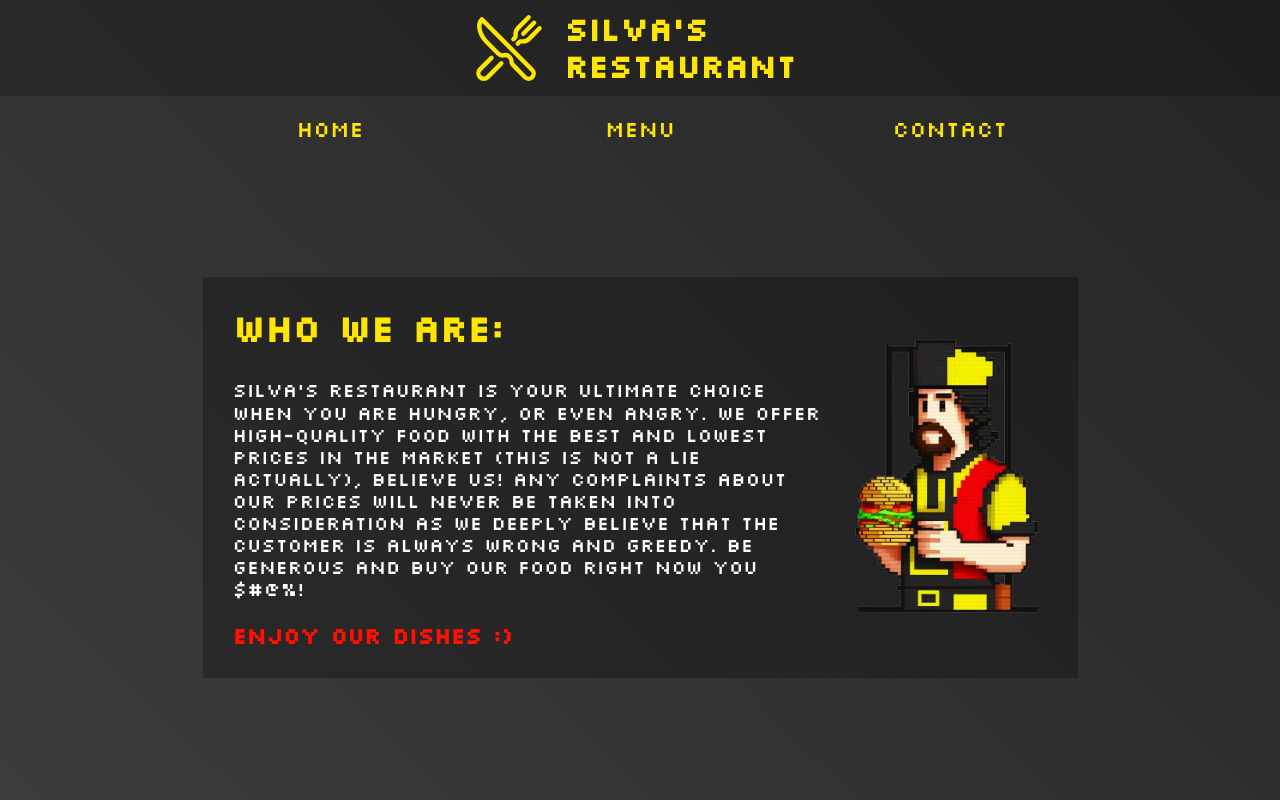
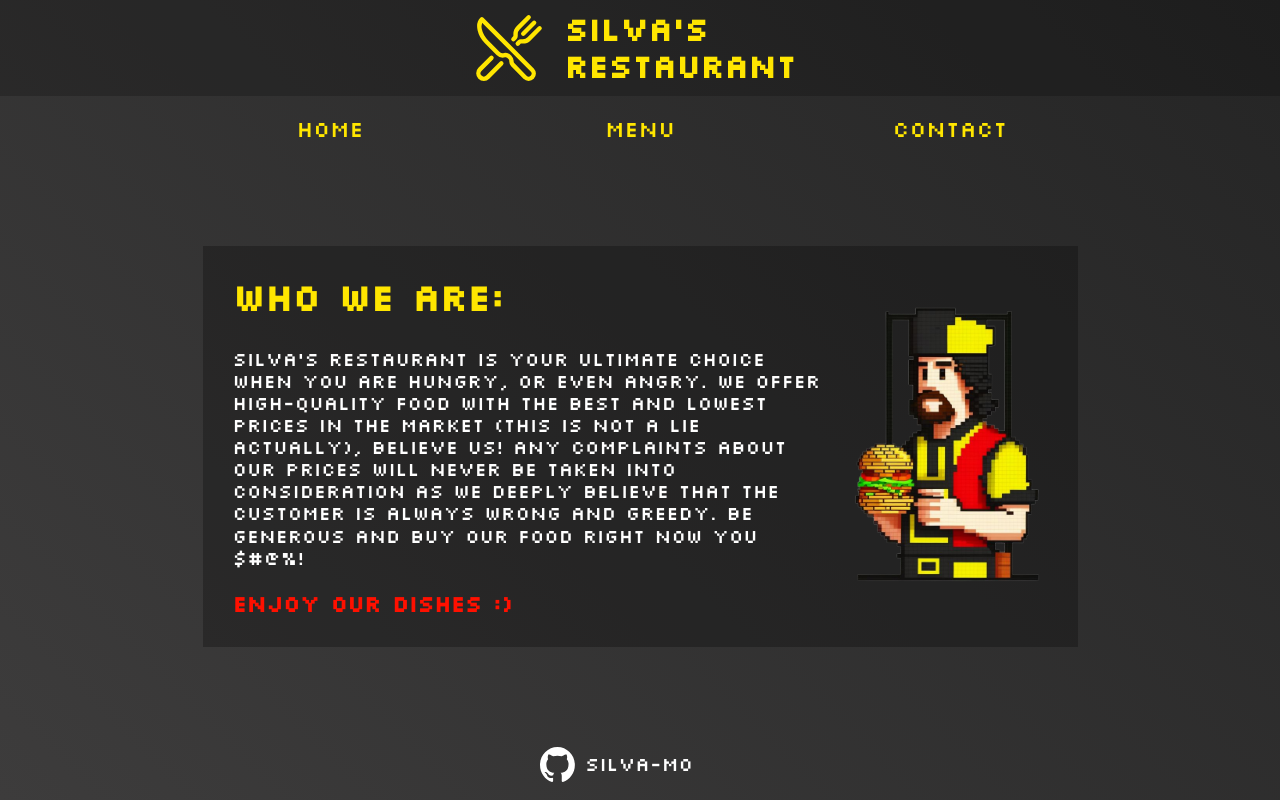
Before and after one commit to Silva-Mo/Silva-Restaurant, a website built with webpack: page src/index.html in a window 1280 px wide. Built offline with nearby package versions, Linux system fonts and the light colour scheme.

Commit message:
Add footer with github link

```diff
--- a/src/css/styles.css
+++ b/src/css/styles.css
@@ -201,3 +201,63 @@ nav{
     height: 250px;
     border: none;
 }
+
+#footer {
+    display: flex;
+    justify-content: center;
+    align-items: center;
+    padding: 10px;
+}
+
+.github-container{
+    align-items: center;
+    color: white;
+    font-size: 1.8rem;
+    padding-bottom: 4px;
+    display: flex;
+    width: 200px;
+}
+
+
+.github-container h1{
+    margin: 0;
+}
+
+.github-container {
+    align-items: center;
+    gap: 10px;
+    color: rgb(36, 36, 36);
+    font-size: 1.2rem;
+    transition: 0.4s;
+}
+
+.github-container div{
+    transition: 0.4s;
+    margin-bottom: 5px;
+}
+
+.github-container img {
+    height: 35px;
+    width: 35px;
+    transition: 0.4s;
+}
+
+.github-container:hover img{
+    transform: rotate(360deg);
+}
+
+.github-container:hover div{
+    transform: scale(1.1);
+    text-decoration: underline;
+    color: white;
+}
+
+.github-container div a:visited{
+    color: rgb(255, 255, 255);
+    text-decoration: none;
+}
+
+.github-container div a:link{
+    color: rgb(255, 255, 255);
+    text-decoration: none;
+}
--- a/src/index.html
+++ b/src/index.html
@@ -25,7 +25,10 @@
         </div>
     </div>
     <div id="footer">
-
+        <div class="github-container">
+            <!-- <a href="https://github.com/Silva-Mo/Tic-Tac-Toe"><img src="imgs/github-mark.svg" alt="github"></a>
+            <div><a href="https://github.com/Silva-Mo/Tic-Tac-Toe">Silva-Mo</a></div>     -->
+        </div>
     </div>
 </body>
 </html>
--- a/src/js/index.js
+++ b/src/js/index.js
@@ -1,18 +1,35 @@
 import '../css/normalize.css';
 import '../css/styles.css';
-import logo from '../imgs/restaurant-outline-svgrepo-com.svg'
+import logo from '../imgs/restaurant-outline-svgrepo-com.svg';
+import github from '../imgs/github-mark.svg';
 import homeElements from './home';
 import menuElements from './menu';
 import contactElemnts from './contact';
 
 const logoContainer = document.querySelector('.logo-container');
-const imgLogo = new Image();
-const txtLogo = document.querySelector('.logo-container h1')
+const txtLogo = document.querySelector('.logo-container h1');
 const content = document.querySelector('.content');
 const btns = document.querySelectorAll('.btn');
+const footerGithubLinkContainer = document.querySelector('#footer .github-container');
 
+const imgLogo = new Image();
+const githubLogo = new Image();
+const logoImgContainerLink = document.createElement('a');
+const logoTxtLink = document.createElement('a');
+const logoTxtContainerLink = document.createElement('div');
+
+logoImgContainerLink.setAttribute('href', 'https://github.com/Silva-Mo/Silva-Restaurant');
+logoTxtLink.setAttribute('href', 'https://github.com/Silva-Mo/Silva-Restaurant');
 imgLogo.src = logo;
+githubLogo.src = github;
+
+logoTxtLink.textContent = "Silva-Mo"
 logoContainer.insertBefore(imgLogo, txtLogo);
+logoImgContainerLink.appendChild(githubLogo);
+logoTxtContainerLink.appendChild(logoTxtLink);
+
+footerGithubLinkContainer.appendChild(logoImgContainerLink);
+footerGithubLinkContainer.appendChild(logoTxtContainerLink);
 
 appendChildren(homeElements);
 
```
Also changed, not shown: src/imgs/github-mark.svg (added).
